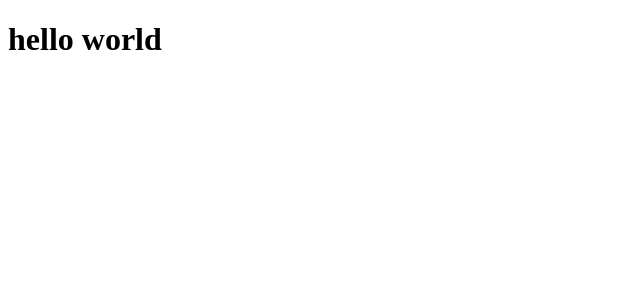
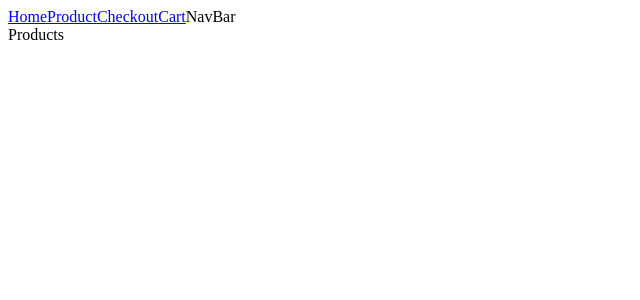
Before and after one commit to p-dubowik/ShopApp, a React (Create React App) app in the folder client/: page / in a window 1280 px wide. Shown: the top 300 px of the page, without its empty margins (0-640 px from the left). Built offline with nearby package versions, Linux system fonts and the light colour scheme.

Commit message:
Create rudementory navbar and basic routing. Add necessary components and move pages to 'pages' folder.

```diff
--- a/client/src/App.js
+++ b/client/src/App.js
@@ -1,11 +1,21 @@
+import { Routes, Route } from "react-router-dom";
+import MainLayout from "./pages/MainLayout/MainLayout";
+import Home from './pages/Home/Home';
+import Product from './pages/Product/Product';
+import Cart from './pages/Cart/Cart';
+import Checkout from './pages/Checkout/Checkout';
 
 function App() {
 
-
   return (
-    <div>
-        <h1>hello world</h1>
-    </div>
+      <MainLayout>
+        <Routes>
+          <Route path="/" element={<Home />} />
+          <Route path="/products/:id" element={<Product />} />
+          <Route path="/cart" element={<Cart />} />
+          <Route path="/checkout" element={<Checkout />} />
+        </Routes>
+      </MainLayout>
   );
 }
 
--- a/client/src/components/Home/Home.js
+++ /dev/null
@@ -1,5 +0,0 @@
-const Home = () => {
-    return
-};
-
-export default Home;
--- a/client/src/components/MainLayout/MainLayout.js
+++ /dev/null
@@ -1,5 +0,0 @@
-const MainLayout = () => {
-    return
-};
-
-export default MainLayout;
--- a/client/src/components/NavBar/NavBar.js
+++ b/client/src/components/NavBar/NavBar.js
@@ -1,7 +1,15 @@
-
+import { NavLink } from "react-router-dom";
 
 const NavBar = () => {
-    return
+    return (
+        <div>
+            <NavLink to="/">Home</NavLink>
+            <NavLink to="/products">Product</NavLink>
+            <NavLink to="/checkout">Checkout</NavLink>
+            <NavLink to="/cart">Cart</NavLink>
+            NavBar
+        </div>
+    )
 };
 
 export default NavBar;
--- a/client/src/index.js
+++ b/client/src/index.js
@@ -1,10 +1,14 @@
 import React from 'react';
 import ReactDOM from 'react-dom/client';
 import App from './App';
+import { BrowserRouter as Router } from 'react-router-dom';
 
 const root = ReactDOM.createRoot(document.getElementById('root'));
+
 root.render(
   <React.StrictMode>
-    <App />
+    <Router>
+      <App />
+    </Router>
   </React.StrictMode>
 );
--- /dev/null
+++ b/client/src/pages/Home/Home.js
@@ -0,0 +1,9 @@
+const Home = () => {
+    return (
+        <div>
+            Products
+        </div>
+    )
+};
+
+export default Home;
--- /dev/null
+++ b/client/src/pages/MainLayout/MainLayout.js
@@ -0,0 +1,12 @@
+import NavBar from '../../components/NavBar/NavBar'
+
+const MainLayout = ({ children }) => {
+    return (
+        <div>
+            <NavBar />
+            {children}
+        </div>
+    );
+};
+
+export default MainLayout;
```
Also changed, not shown: client/src/components/ProductCard/ProductCard.js (added), client/src/components/ProductList/ProductList.js (added), client/src/pages/Cart/Cart.js (renamed from client/src/components/Cart/Cart.js), client/src/pages/Checkout/Checkout.js (renamed from client/src/components/Checkout/Checkout.js), client/src/pages/Product/Product.js (renamed from client/src/components/Product/Product.js), 1 other file (tests, documents, lock files or other folders).
